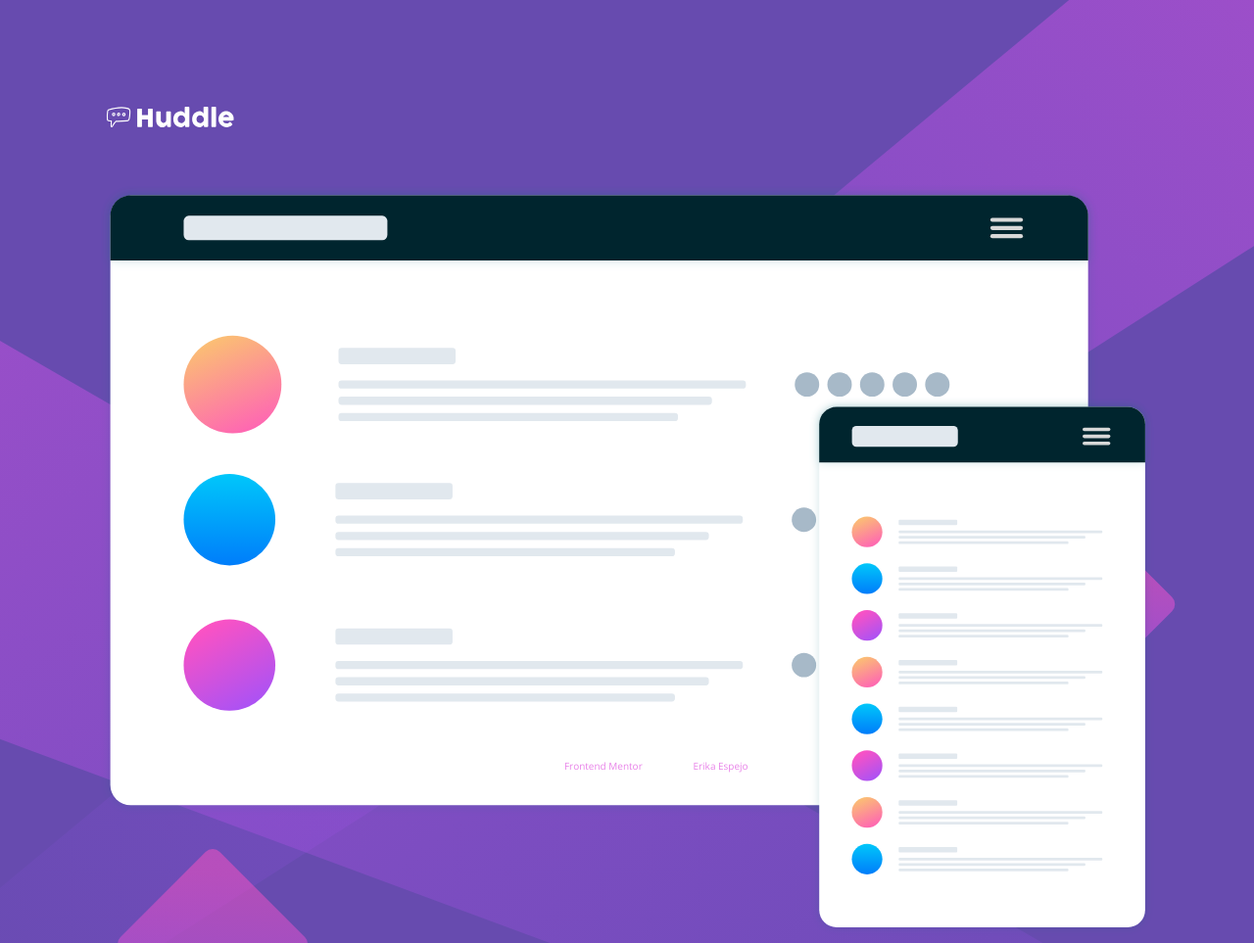
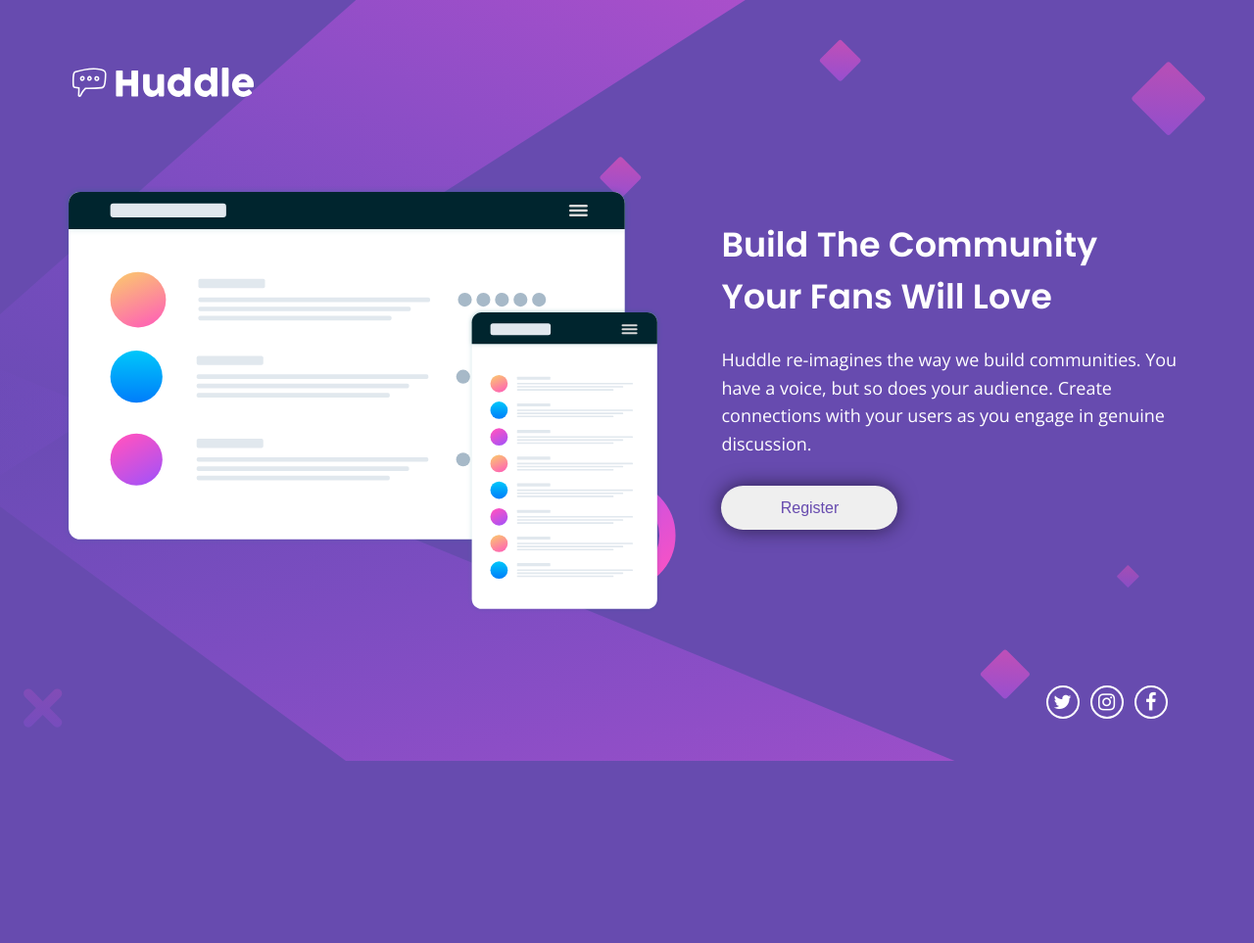
Before and after one commit to ErikaEspejo/huddle-landing-page, a plain HTML site: page index.html in a window 1280 px wide. Shown: the top 963 px of the page at 98% size. After the commit the page ends 800 px from the top, so only its background shows below. Drawn offline with nearby package versions, Linux system fonts and the light colour scheme.

Commit message:
styles and responsive design

```diff
--- a/index.html
+++ b/index.html
@@ -14,14 +14,14 @@
 <body>
   <div class="wrapper">
     <header class="header">
-      <img src="./images/logo.svg" alt="logo de Huddle" class="logo">
+      <a href="#"><img src="./images/logo.svg" alt="logo de Huddle" class="logo"></a>
     </header>
     <div class="hero">
       <img width="100px" src="./images/illustration-mockups.svg" alt="imagen representativa de Huddle">
     </div>
     <div class="description">
       <h1>
-        Build The Community Your Fans Will Love
+        Build The Community <br> Your Fans Will Love
       </h1>
       <p>
         Huddle re-imagines the way we build communities. You have a voice, but so does your audience.
@@ -37,11 +37,5 @@
       <a href="#"><i class="fa fa-facebook"></i></a>
     </div>
   </div>
-  <footer>
-    <p class="attribution">
-      Challenge by <a href="https://www.frontendmentor.io?ref=challenge" target="_blank">Frontend Mentor</a>.
-      Coded by <a href="#" target="_blank">Erika Espejo</a>.
-    </p>
-  </footer>
 </body>
 </html>
--- a/style.css
+++ b/style.css
@@ -16,13 +16,14 @@ body {
 }
 
 .wrapper {
-  margin: 8%;
+  margin-inline: 8%;
+  margin-block: 30px;
   display: grid;
   grid-gap: 40px;
 }
 
 .logo {
-  max-inline-size: 140px;
+  inline-size: 140px;
 }
 
 .hero {
@@ -85,7 +86,7 @@ button:hover {
   align-items: center;
   color: white;
   inline-size: 30px;
-  height: 30px;
+  block-size: 30px;
   border: 2px solid white;
   border-radius: 50%;
 }
@@ -99,16 +100,59 @@ button:hover {
   border-color: hsl(321,93%,65%);
 }
 
-footer {
-  color: white;
-  font-family: var(--body);
-  position: absolute;
-  inset-block-end: 1px;
-  width: 100%;
-  text-align: center;
+@media (min-width:1000px) {
+  body {
+    background-image: url(./images/bg-desktop.svg);
+    background-position-x: -50px;
+  }
+
+  .wrapper {
+    margin-inline: 5% 8%;
+    grid-template-columns: 55% 45%;
+    grid-template-rows: 1fr 4fr 1fr;
+    height: 92.5vh;
+    align-items: center;
+    grid-column-gap: 60px;
+  }
+
+  .header {
+    grid-column: 1/3;
+  }
+
+  .social {
+    grid-column: 2/3;
+    justify-content: flex-end;
+    padding-inline-end: 50px;
+  }
+
+  .hero {
+    grid-row: 2/4;
+    align-self: flex-start;
+  }
+
+  .logo {
+    width: 200px;
+  }
+
+  .description {
+    align-self: flex-start;
+    display: block;
+    text-align: left;
+    margin-block-start: 20px;
+  }
+
+  .description h1 {
+    font-size: 3.5rem;
+  }
+
+  .description p {
+    inline-size: 95%;
+    font-size: 1.8rem;
+  }
+
+  button {
+    font-size: 1.6rem;
+    block-size: 45px;
+    border-radius: 22.5px;
+  }
 }
-
-footer a {
-  color: var(--soft-magenta);
-  text-decoration: none;
-}
```
